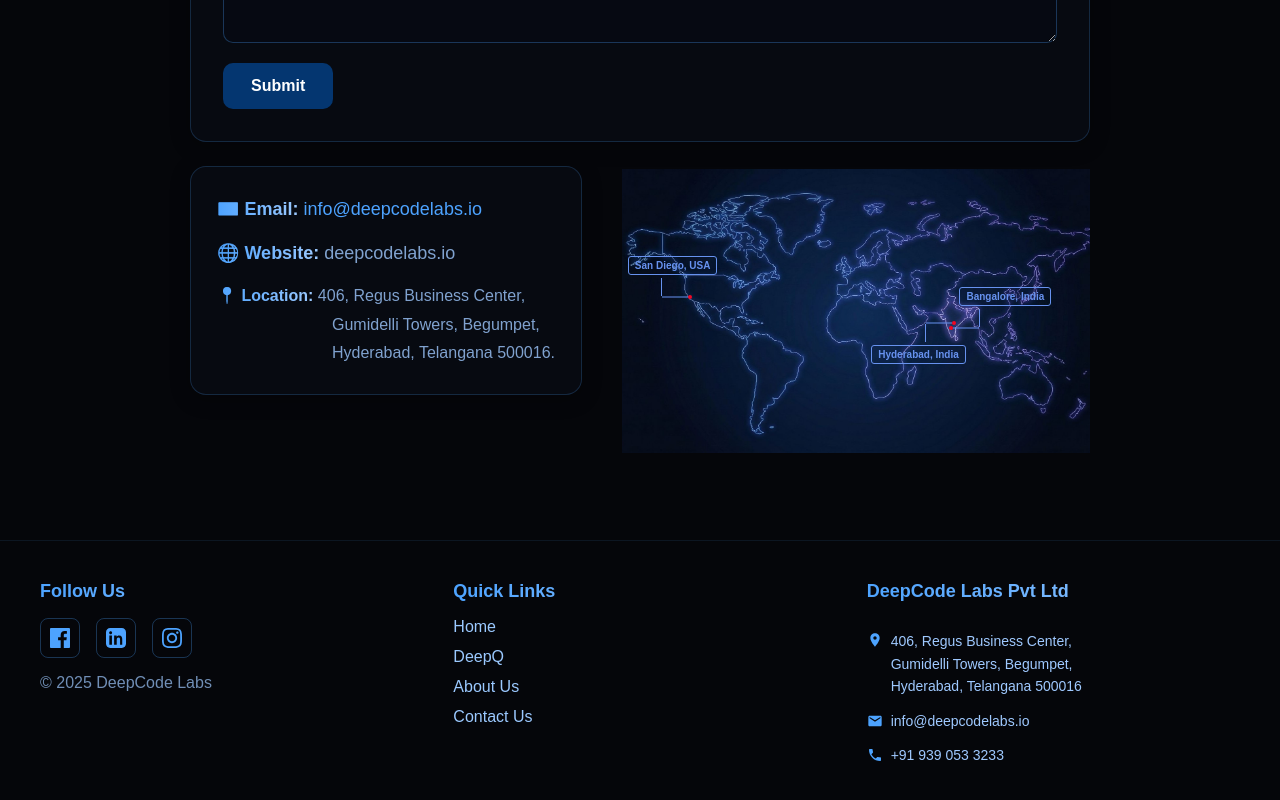
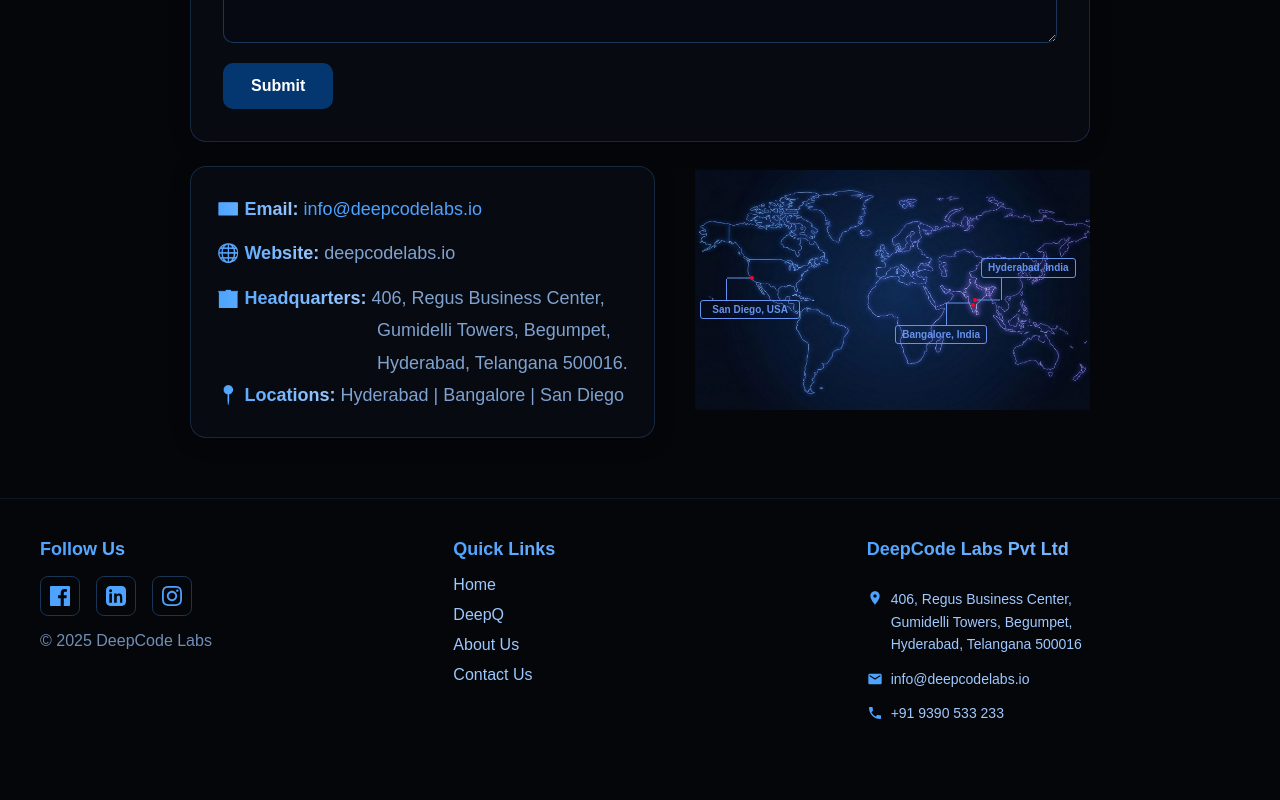
Before and after one commit to ramakalpasolutions-wq/deepq1, a Next.js app: page /contact in a window 1280 px wide. Shown: the part 630-1430 px from the top of the page. After the commit the page ends 1394 px from the top, so only its background shows below. Built offline with nearby package versions, Linux system fonts and the light colour scheme.

Commit message:
initial commit

```diff
--- a/src/app/contact/page.js
+++ b/src/app/contact/page.js
@@ -151,9 +151,10 @@
     </p>
 
     <div className="muted location-wrapper">
-      <strong>📍 Location:</strong> 406, Regus Business Center,
+      <strong>🏢 Headquarters:</strong> 406, Regus Business Center,
       <div className="location-remaining">Gumidelli Towers, Begumpet,</div>
       <div className="location-remaining">Hyderabad, Telangana 500016.</div>
+      <strong>📍 Locations: </strong>Hyderabad | Bangalore | San Diego
     </div>
   </div>
 
@@ -173,14 +174,14 @@
   <span className="pin-dot"></span>
   <span className="pin-line"></span>
   <span className="pin-line-vert"></span>
-  <span className="pin-label">Hyderabad, India</span>
+  <span className="pin-label">Bangalore, India</span>
 </div>
 
 <div className="map-pin bangalore top-right">
   <span className="pin-dot"></span>
   <span className="pin-line"></span>
   <span className="pin-line-vert"></span>
-  <span className="pin-label">Bangalore, India</span>
+  <span className="pin-label">Hyderabad, India</span>
 </div>
 
 </div>
--- a/src/app/globals.css
+++ b/src/app/globals.css
@@ -766,6 +766,7 @@
 .muted {
   color: rgba(159, 201, 255, 0.8);
   line-height: 1.7;
+  font-size: large;
 }
 
 
@@ -1318,6 +1319,7 @@
 
   .glass-card-contact {
     padding: 20px;
+    width: 100%;
   }
 
 
@@ -1487,7 +1489,9 @@
     opacity: 0.7;
     z-index: 1;
   }
-
+  /* .glass-card-contact{
+    padding: 90px;
+  } */
   /* ===== SMALLER PHONES - TORUS BEHIND TEXT ===== */
   .deepq-torus-intro {
     width: 220px;
@@ -1684,8 +1688,8 @@
 }
 
 .location-remaining {
-  padding-left: 115px;
-  display: block;
+  padding-left: 160px;
+  /* display: block; */
 }
 
 /* Tablet responsive */
@@ -1698,13 +1702,13 @@
 /* Mobile responsive location alignment */
 @media (max-width: 768px) {
   .location-remaining {
-    padding-left: 105px;
+    padding-left: 155px;
   }
 }
 
 @media (max-width: 480px) {
   .location-remaining {
-    padding-left: 100px;
+    padding-left: 155px;
   }
 }
 
@@ -1905,7 +1909,7 @@
 /* horizontal line */
 .map-pin .pin-line {
   position: absolute;
-  width: 26px;
+  width: 23px;
   height: 1px;
   background: #6792ef;
   top: 50%;
@@ -1916,7 +1920,7 @@
 .map-pin .pin-line-vert {
   position: absolute;
   width: 1px;
-  height: 18px;
+  height: 22px;
   background: #6792ef;
 }
 
@@ -1944,52 +1948,57 @@
 }
 
 .map-pin.left .pin-line-vert {
-  right: 30px;
-  bottom: calc(50% + 1px);
+  right: 27px;
+  top: calc(50% + 1px);
 }
 
 .map-pin.left .pin-label {
-  left: -60px;
-  bottom: calc(50% + 22px);
-  text-align: right;
+  left: -50px;
+  top: calc(50% + 22px);
+  width: 100px;
+  text-align: center;
 }
 
 /* ===================================================== */
-/* ================= TOP LEFT (Hyderabad) =============== */
+/* ================= TOP LEFT (bangalore) =============== */
 /* ===================================================== */
 
 .map-pin.top-left .pin-line {
-  right: 4px;
+  right: 7px;
+  top: 5px;
   left: auto;
 }
 
 .map-pin.top-left .pin-line-vert {
   right: 30px;
-  top: calc(50% + 1px);
+  top: calc(100% + 1px);
 }
 
 .map-pin.top-left .pin-label {
   right: -10px;
-  top: calc(50% + 22px);
+  top: calc(110% + 22px);
   text-align: right;
 }
 
 /* ===================================================== */
-/* ================= TOP RIGHT (Bangalore) ============== */
+/* ================= TOP RIGHT (hyderabad) ============== */
 /* ===================================================== */
 
 .map-pin.top-right .pin-line {
-  left: 4px;
+  left: 6px;
+  top: -3px;
 }
 
 .map-pin.top-right .pin-line-vert {
   left: 30px;
+  top: -25px;
   bottom: calc(50% + 1px);
 }
 
 .map-pin.top-right .pin-label {
   left: 10px;
-  bottom: calc(50% + 22px);
+  top: -45px;
+  bottom: calc(0% + 29px);
 }
 
 /* ===================================================== */
@@ -2015,11 +2024,7 @@
 /* ================= MOBILE ============================ */
 /* ===================================================== */
 
-@media (max-width: 768px) {
-  .world-map-container {
-    max-width: 100%;
-  }
-}
+
 
 /* ===== CONTACT MAP LAYOUT ===== */
 .contact-map-section {
@@ -2036,6 +2041,7 @@
 
   .world-map-container {
     margin-top: 16px;
+     max-width: 100%;
   }
 }
 @media (max-width: 480px) {
--- a/src/app/layout.js
+++ b/src/app/layout.js
@@ -183,8 +183,8 @@
                   <svg width="16" height="16" fill="#4da3ff" viewBox="0 0 24 24" style={{marginRight: '8px', flexShrink: 0}}>
                     <path d="M6.62 10.79c1.44 2.83 3.76 5.14 6.59 6.59l2.2-2.2c.27-.27.67-.36 1.02-.24 1.12.37 2.33.57 3.57.57.55 0 1 .45 1 1V20c0 .55-.45 1-1 1-9.39 0-17-7.61-17-17 0-.55.45-1 1-1h3.5c.55 0 1 .45 1 1 0 1.25.2 2.45.57 3.57.11.35.03.74-.25 1.02l-2.2 2.2z"/>
                   </svg>
-                  <a href="tel:+911234567890" className="footer-contact-link">
-                    +91 939 053 3233
+                  <a href="tel:+919390533233" className="footer-contact-link">
+                    +91 9390 533 233
                   </a>
                 </div>
               </div>
```
